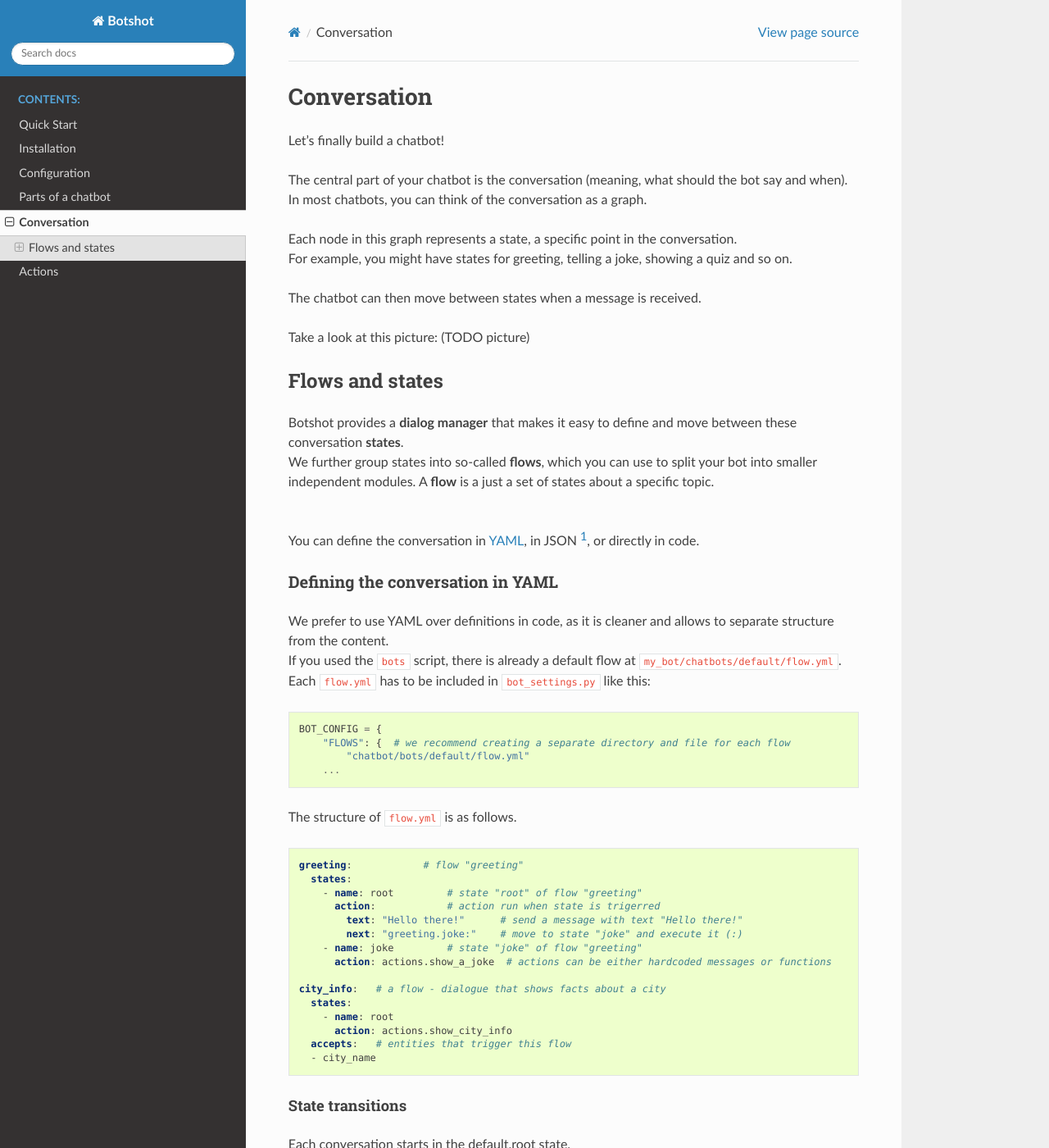
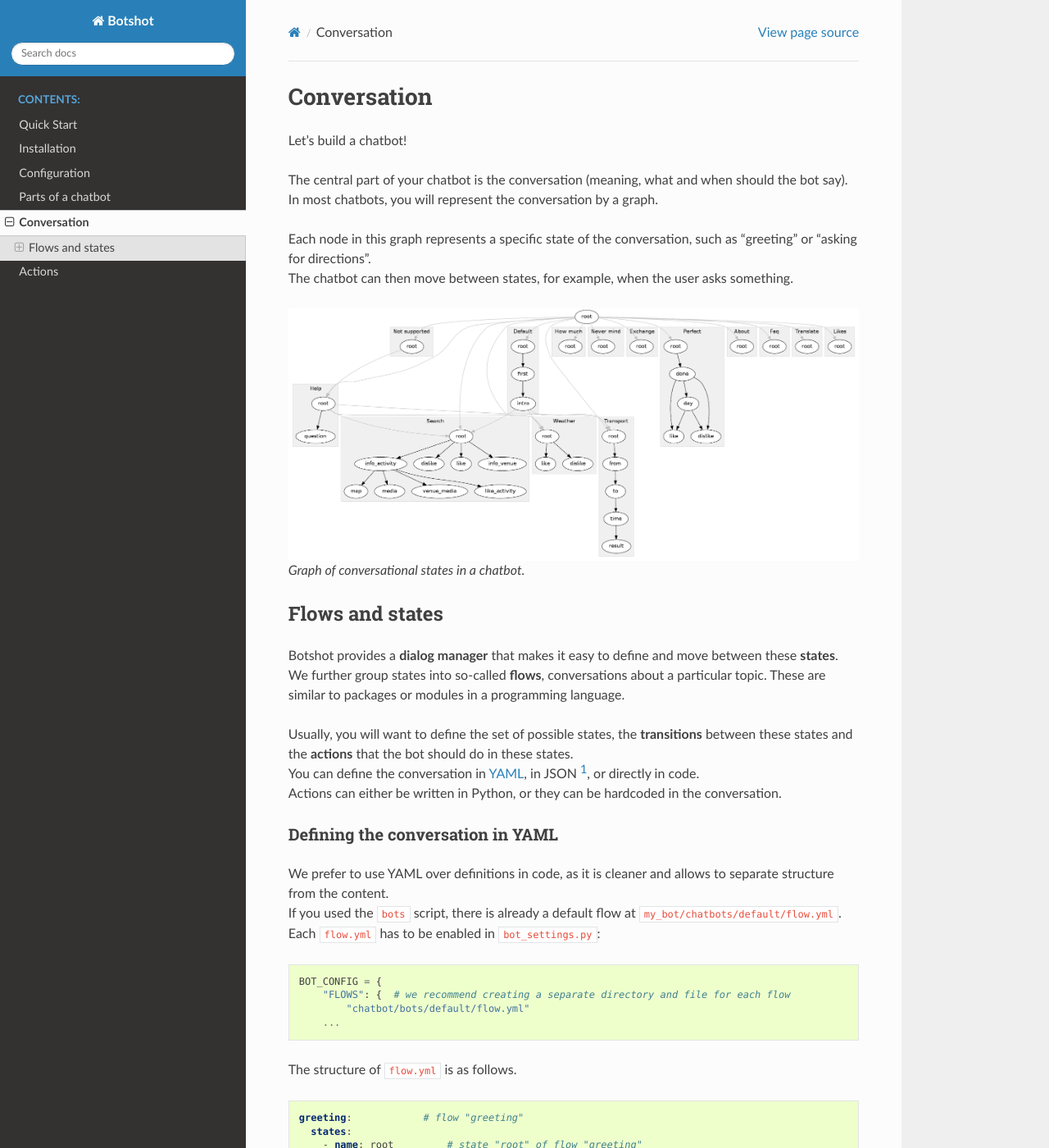
Before and after one commit to botshot/botshot, a Sphinx documentation site: the page built from docs/quickstart/conversation.rst, in a window 1280 px wide and 1400 px high. Shown: the whole window at 82% size. Built offline with Sphinx 7.4.7 and the Read the Docs theme 2.0.0, drawn with Linux system fonts in a browser that asks for light colours; some of the changed text lies outside the part shown.

Commit message:
Update docs.

```diff
--- a/docs/quickstart/conversation.rst
+++ b/docs/quickstart/conversation.rst
@@ -2,18 +2,18 @@
 Conversation
 ####################
 
-Let's finally build a chatbot!
+Let's build a chatbot!
 
 
-| The central part of your chatbot is the conversation (meaning, what should the bot say and when).
-| In most chatbots, you can think of the conversation as a graph.
+| The central part of your chatbot is the conversation (meaning, what and when should the bot say).
+| In most chatbots, you will represent the conversation by a graph.
 |
-| Each node in this graph represents a state, a specific point in the conversation.
-| For example, you might have states for greeting, telling a joke, showing a quiz and so on.
-|
-| The chatbot can then move between states when a message is received.
+| Each node in this graph represents a specific state of the conversation, such as "greeting" or "asking for directions".
+| The chatbot can then move between states, for example, when the user asks something.
 
-Take a look at this picture: (TODO picture)
+.. figure:: ../images/visitor-tree.png
+
+  Graph of conversational states in a chatbot.
 
 .. You might say that a graph like this is actually an acceptable good model of a real world conversation.
 
@@ -21,11 +21,12 @@ Take a look at this picture: (TODO picture)
 Flows and states
 =======================
 
-| Botshot provides a **dialog manager** that makes it easy to define and move between these conversation **states**.
-| We further group states into so-called **flows**, which you can use to split your bot into smaller independent modules. A **flow** is a just a set of states about a specific topic.
+| Botshot provides a **dialog manager** that makes it easy to define and move between these **states**.
+| We further group states into so-called **flows**, conversations about a particular topic. These are similar to packages or modules in a programming language.
 |
-|
+| Usually, you will want to define the set of possible states, the **transitions** between these states and the **actions** that the bot should do in these states.
 | You can define the conversation in YAML_, in JSON [#f1]_, or directly in code.
+| Actions can either be written in Python, or they can be hardcoded in the conversation.
 
 ---------------------------------
 Defining the conversation in YAML
@@ -33,7 +34,7 @@ Defining the conversation in YAML
 
 | We prefer to use YAML over definitions in code, as it is cleaner and allows to separate structure from the content.
 | If you used the ``bots`` script, there is already a default flow at ``my_bot/chatbots/default/flow.yml``.
-| Each ``flow.yml`` has to be included in ``bot_settings.py`` like this:
+| Each ``flow.yml`` has to be enabled in ``bot_settings.py``:
 
 .. code-block:: python
 
@@ -62,6 +63,8 @@ Defining the conversation in YAML
       accepts:   # entities that trigger this flow
       - city_name
 
+
+| You can now skip to the next page see how the actions are implemented in Python, or you can continue reading about how the dialog manager works.
 
 
 +++++++++++++++++++
```
Also changed, not shown: docs/quickstart/actions.rst (+19 -10 lines), docs/images/visitor-tree.png (added).
